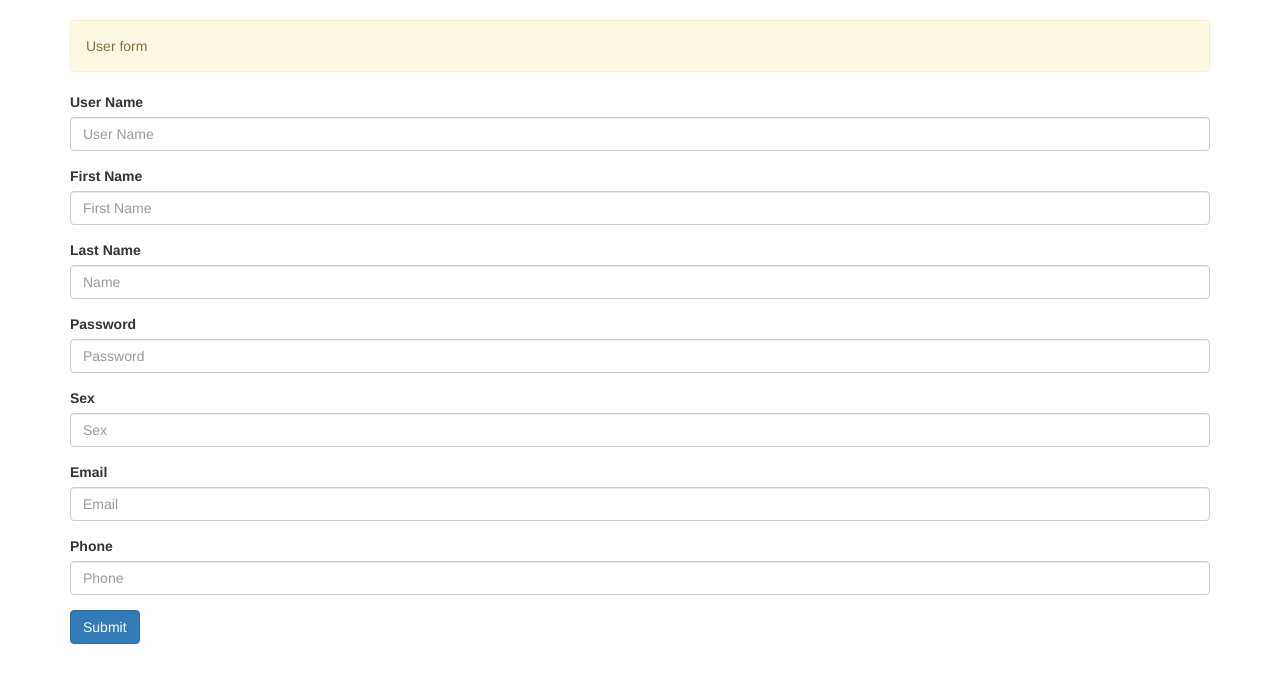
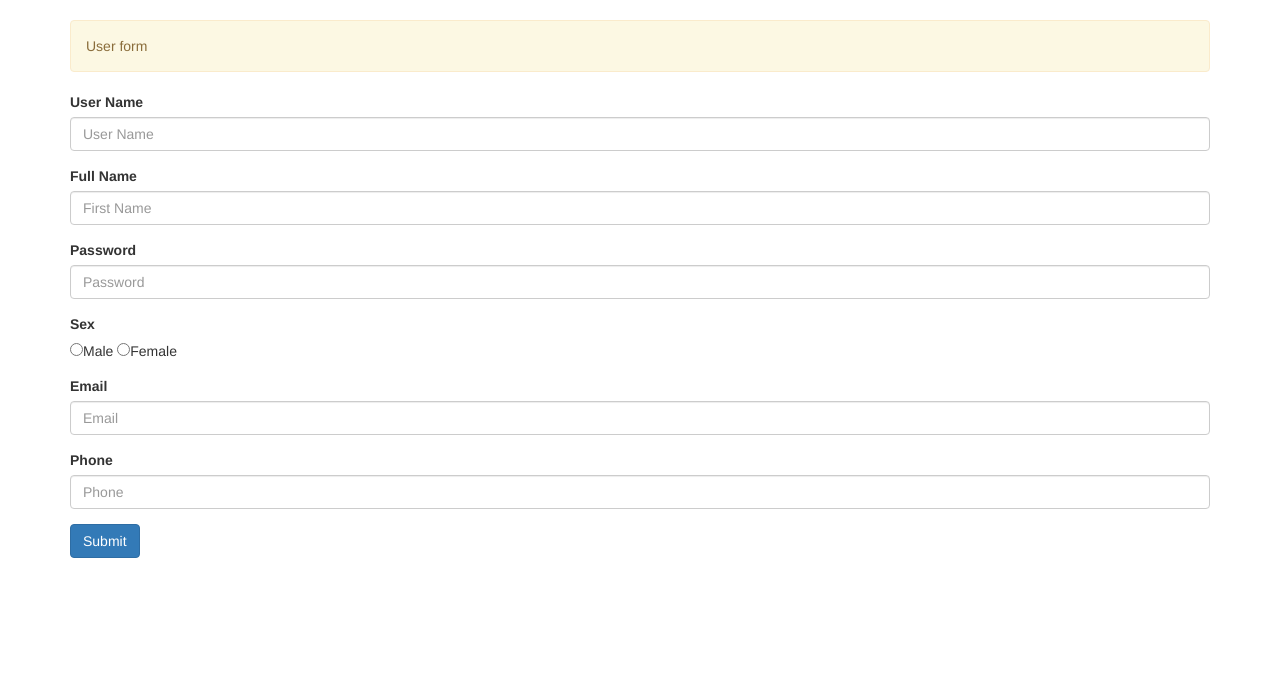
Before and after one commit to sangtm97/b203a_group_d, a PHP site: page /form_user.php in a window 1280 px wide. Shown: the part 72-755 px from the top of the page. Run offline with PHP 8.4, Linux system fonts and the light colour scheme.

Commit message:
update fromUser

```diff
--- a/form_user.php
+++ b/form_user.php
@@ -47,26 +47,22 @@ if (!empty($_POST['submit'])) {
     ?>">
                     </div>
                     <div class="form-group">
-                        <label for="firstName">First Name</label>
+                        <label for="firstName">Full Name</label>
                         <input class="form-control" name="firstName" placeholder="First Name" value="<?php if (!empty($user[0]['firstName'])) {
     echo $user[0]['firstName'];
 }
     ?>">
                     </div>
-                    <div class="form-group">
-                        <label for="LastName">Last Name</label>
-                        <input class="form-control" name="LastName" placeholder="Name" value="<?php if (!empty($user[0]['LastName'])) {
-    echo $user[0]['LastName'];
-}
-    ?>">
-                    </div>
+
                     <div class="form-group">
                         <label for="password">Password</label>
                         <input type="password" name="password" class="form-control" placeholder="Password">
                     </div>
                     <div class="form-group">
-                        <label for="Sex">Sex</label>
-                        <input type="Sex" name="Sex" class="form-control" placeholder="Sex">
+                        <label for="Sex">Sex</label><br>
+                        <input type="radio" name="sex" id="sex" value="Male">Male
+                        <input type="radio" name="sex" id="sex" value="Female">Female
+
                     </div>
                     <div class="form-group">
                         <label for="email">Email</label>
```
